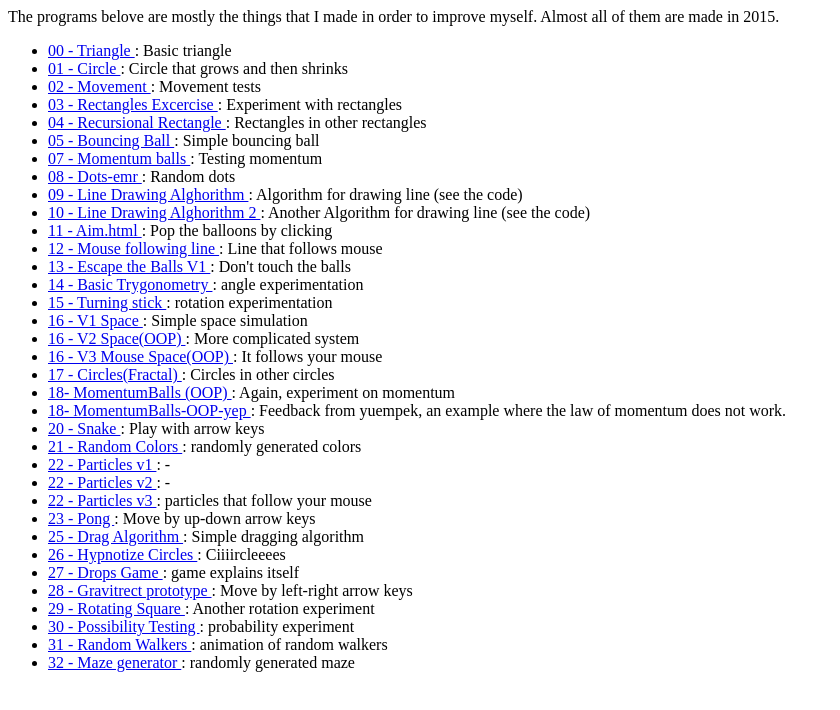
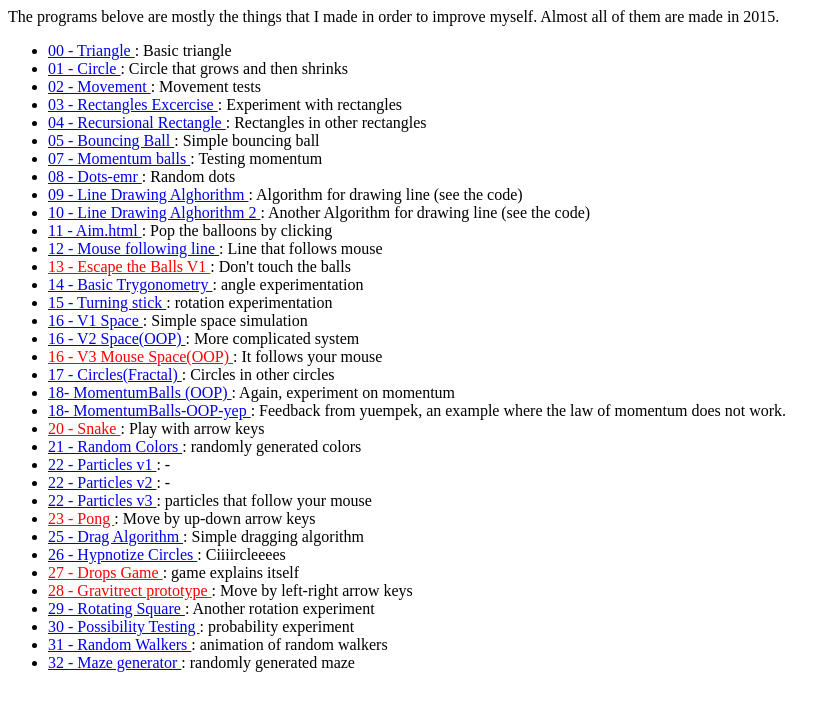
Before and after one commit to kugurerdem/canvas-js-experiments, a plain HTML site: page index.html in a window 1280 px wide. Shown: the whole page, without its empty margins (0-840 px from the left). Drawn offline with Linux system fonts and the light colour scheme.

Commit message:
Update index.html

```diff
--- a/index.html
+++ b/index.html
@@ -19,25 +19,25 @@
 			<li> <a href='src/10 - Line Drawing Alghorithm 2.html'> 10 - Line Drawing Alghorithm 2 </a> : Another Algorithm for drawing line (see the code) </li>
 			<li> <a href='src/11 - Aim.html'> 11 - Aim.html </a> : Pop the balloons by clicking </li>
 			<li> <a href='src/12- Mouse following line.html'> 12 - Mouse following line </a> : Line that follows mouse </li>
-			<li> <a href='src/13 - Escape the Balls V1.html'> 13 - Escape the Balls V1 </a> : Don't touch the balls </li>
+			<li> <a href='src/13 - Escape the Balls V1.html' style="color:#FF0000;"> 13 - Escape the Balls V1 </a> : Don't touch the balls </li>
 			<li> <a href='src/14 - Basic Trygonometry.html'> 14 - Basic Trygonometry </a> : angle experimentation </li>
 			<li> <a href='src/15 - Turning stick.html'> 15 - Turning stick </a> : rotation experimentation </li>
 			<li> <a href='src/16- V1 Space.html'> 16 - V1 Space </a> : Simple space simulation </li>
 			<li> <a href='src/16- V2 Space(OOP).html'> 16 - V2 Space(OOP) </a> : More complicated system </li>
-			<li> <a href='src/16- V3 Mouse Space(OOP).html'> 16 - V3 Mouse Space(OOP) </a> : It follows your mouse </li>
+			<li> <a href='src/16- V3 Mouse Space(OOP).html' style="color:#FF0000;"> 16 - V3 Mouse Space(OOP) </a> : It follows your mouse </li>
 			<li> <a href='src/17 - Circles(Fractal).html'> 17 - Circles(Fractal) </a> : Circles in other circles </li>
 			<li> <a href='src/18-MomentumBalls (OOP).html'> 18- MomentumBalls (OOP) </a> : Again, experiment on momentum </li>
 			<li> <a href='src/18-MomentumBalls-OOP-yep.html'> 18- MomentumBalls-OOP-yep </a> : Feedback from yuempek, an example where the law of momentum does not work. </li>
-			<li> <a href='src/20 - Snake.html'> 20 - Snake </a> : Play with arrow keys </li>
+			<li> <a href='src/20 - Snake.html' style="color:#FF0000;"> 20 - Snake </a> : Play with arrow keys </li>
 			<li> <a href='src/21- Random Colors.html'> 21 - Random Colors </a> : randomly generated colors </li>
 			<li> <a href='src/22 - Particles v1.html'> 22 - Particles v1 </a> : - </li>
 			<li> <a href='src/22 - Particles v2.html'> 22 - Particles v2 </a> : - </li>
 			<li> <a href='src/22 - Particles v3.html'> 22 - Particles v3 </a> : particles that follow your mouse </li>
-			<li> <a href='src/23 - Pong.html'> 23 - Pong </a> : Move by up-down arrow keys </li>
+			<li> <a href='src/23 - Pong.html' style="color:#FF0000;"> 23 - Pong </a> : Move by up-down arrow keys </li>
 			<li> <a href='src/25 - Drag Algorithm.html'> 25 - Drag Algorithm </a> : Simple dragging algorithm </li>
 			<li> <a href='src/26 - Hypnotize Circles.html'> 26 - Hypnotize Circles </a> : Ciiiircleeees </li>
-			<li> <a href='src/27 - Drops Game.html'> 27 - Drops Game </a> : game explains itself </li>
-			<li> <a href='src/28 - Gravitrect prototype.html'> 28 - Gravitrect prototype </a> : Move by left-right arrow keys </li>
+			<li> <a href='src/27 - Drops Game.html' style="color:#FF0000;"> 27 - Drops Game </a> : game explains itself </li>
+			<li> <a href='src/28 - Gravitrect prototype.html' style="color:#FF0000;"> 28 - Gravitrect prototype </a> : Move by left-right arrow keys </li>
 			<li> <a href='src/29 - Rotating Square.html'> 29 - Rotating Square </a> : Another rotation experiment </li>
 			<li> <a href='src/30 - Possibility Testing.html'> 30 - Possibility Testing </a> : probability experiment </li>
 			<li> <a href='src/31 - Random Walkers.html'> 31 - Random Walkers </a> : animation of random walkers </li>
```
